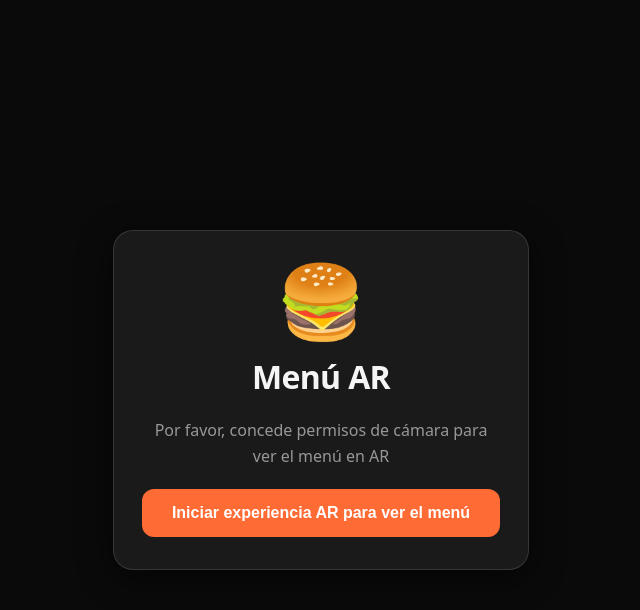
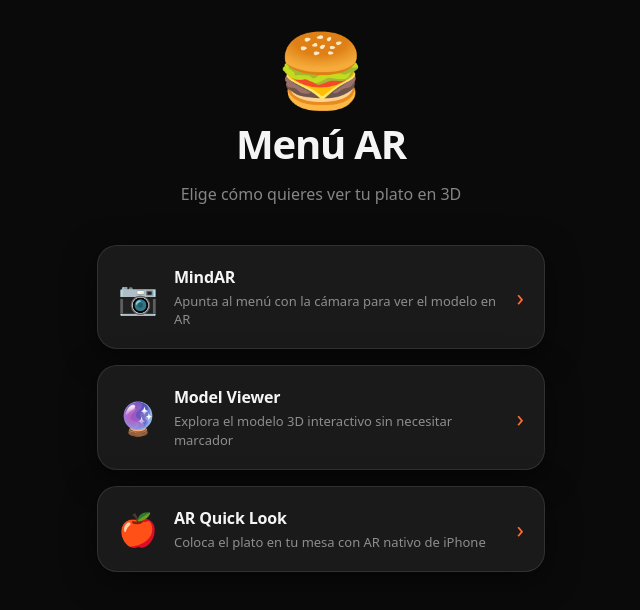
Before and after one commit to diegocashe/menu-ar, an Astro site: page / in a window 1280 px wide. Shown: the whole page, without its empty margins (319-959 px from the left). Built offline with nearby package versions, Linux system fonts and the light colour scheme; Astro itself is replaced by a stand-in of ours.

Commit message:
feat: add new AR pages for Quick Look, MindAR, and Model Viewer

```diff
--- /dev/null
+++ b/src/pages/ar-quicklook.astro
@@ -0,0 +1,84 @@
+---
+// SSG — fully prerendered
+---
+
+<!doctype html>
+<html lang="es">
+  <head>
+    <meta charset="UTF-8" />
+    <meta
+      name="viewport"
+      content="width=device-width, initial-scale=1.0, maximum-scale=1.0, user-scalable=no"
+    />
+    <meta name="generator" content={Astro.generator} />
+    <meta name="theme-color" content="#0a0a0a" />
+    <link rel="icon" type="image/svg+xml" href="/favicon.svg" />
+    <link rel="icon" href="/favicon.ico" />
+    <title>AR Quick Look — Menú AR</title>
+  </head>
+
+  <body>
+    <div class="placeholder">
+      <a href="/" class="back-btn" aria-label="Volver al inicio">‹ Volver</a>
+      <div class="placeholder__icon" aria-hidden="true">🍎</div>
+      <h1 class="placeholder__title">AR Quick Look</h1>
+      <p class="placeholder__desc">Próximamente — AR nativo de iPhone con formato USDZ</p>
+    </div>
+  </body>
+</html>
+
+<style>
+  :root {
+    --color-bg: #0a0a0a;
+    --color-surface: #1a1a1a;
+    --color-text: #f5f5f5;
+    --color-muted: rgba(255, 255, 255, 0.5);
+    --color-accent: #ff6b35;
+  }
+
+  *, *::before, *::after { box-sizing: border-box; margin: 0; padding: 0; }
+
+  html, body {
+    width: 100%;
+    height: 100%;
+    background: var(--color-bg);
+    color: var(--color-text);
+    font-family: system-ui, -apple-system, sans-serif;
+    -webkit-font-smoothing: antialiased;
+  }
+
+  .placeholder {
+    display: flex;
+    flex-direction: column;
+    align-items: center;
+    justify-content: center;
+    min-height: 100dvh;
+    gap: 1rem;
+    padding: 2rem;
+    text-align: center;
+  }
+
+  .back-btn {
+    position: fixed;
+    top: max(1rem, env(safe-area-inset-top));
+    left: 1rem;
+    color: var(--color-accent);
+    text-decoration: none;
+    font-size: 1rem;
+    font-weight: 600;
+    -webkit-tap-highlight-color: transparent;
+  }
+
+  .placeholder__icon { font-size: 4rem; line-height: 1; }
+
+  .placeholder__title {
+    font-size: 1.75rem;
+    font-weight: 800;
+    letter-spacing: -0.02em;
+  }
+
+  .placeholder__desc {
+    font-size: 0.9375rem;
+    color: var(--color-muted);
+  }
+</style>
--- a/src/pages/index.astro
+++ b/src/pages/index.astro
@@ -1,5 +1,5 @@
 ---
-// SSG — fully prerendered, no server runtime needed
+// SSG — fully prerendered
 ---
 
 <!doctype html>
@@ -15,59 +15,44 @@
     <link rel="icon" type="image/svg+xml" href="/favicon.svg" />
     <link rel="icon" href="/favicon.ico" />
     <title>Menú AR</title>
-
-    <script src="https://cdn.jsdelivr.net/npm/aframe@1.7.1/dist/aframe-v1.7.1.min.js" is:inline></script>
-    <script src="https://cdn.jsdelivr.net/npm/mind-ar@1.2.5/dist/mindar-image-aframe.prod.js" is:inline></script>
   </head>
 
   <body>
-    <!-- ── Permission gate ───────────────────────────────────────────────── -->
-    <div id="permission-gate" class="gate" aria-live="polite">
-      <div class="gate__card">
-        <div class="gate__icon" aria-hidden="true">🍔</div>
-        <h1 class="gate__title">Menú AR</h1>
-        <p id="gate-message" class="gate__message">
-          Por favor, concede permisos de cámara para ver el menú en AR
-        </p>
-        <button id="start-ar-btn" class="gate__btn" type="button">
-          Iniciar experiencia AR para ver el menú
-        </button>
-      </div>
-    </div>
+    <div class="home">
+      <header class="home__header">
+        <div class="home__icon" aria-hidden="true">🍔</div>
+        <h1 class="home__title">Menú AR</h1>
+        <p class="home__subtitle">Elige cómo quieres ver tu plato en 3D</p>
+      </header>
 
-    <!-- ── AR scene ───────────────────────────────────────────────────────── -->
-    <div id="ar-container" class="ar-container">
-      <a-scene
-        mindar-image="imageTargetSrc: /assets/targets.mind; autoStart: false; uiLoading: no; uiError: no; uiScanning: no"
-        color-space="sRGB"
-        renderer="colorManagement: true"
-        vr-mode-ui="enabled: false"
-        device-orientation-permission-ui="enabled: false"
-      >
-        <a-assets>
-          <a-asset-item
-            id="hamburguesa"
-            src="/assets/hamburguesa_maracucha.glb"
-          ></a-asset-item>
-        </a-assets>
+      <nav class="home__nav" aria-label="Experiencias AR">
+        <a href="/mindar" class="nav-card">
+          <span class="nav-card__icon" aria-hidden="true">📷</span>
+          <div class="nav-card__body">
+            <span class="nav-card__title">MindAR</span>
+            <span class="nav-card__desc">Apunta al menú con la cámara para ver el modelo en AR</span>
+          </div>
+          <span class="nav-card__arrow" aria-hidden="true">›</span>
+        </a>
 
-        <a-camera position="0 0 0" look-controls="enabled: false"></a-camera>
+        <a href="/model-viewer" class="nav-card">
+          <span class="nav-card__icon" aria-hidden="true">🔮</span>
+          <div class="nav-card__body">
+            <span class="nav-card__title">Model Viewer</span>
+            <span class="nav-card__desc">Explora el modelo 3D interactivo sin necesitar marcador</span>
+          </div>
+          <span class="nav-card__arrow" aria-hidden="true">›</span>
+        </a>
 
-        <a-entity mindar-image-target="targetIndex: 0">
-          <a-gltf-model
-            src="#hamburguesa"
-            position="0 0 0.1"
-            rotation="90 0 0"
-            scale="0.5 0.5 0.5"
-            animation-mixer
-          ></a-gltf-model>
-        </a-entity>
-      </a-scene>
-
-      <div id="scan-overlay" class="scan-overlay">
-        <div class="scan-overlay__frame"></div>
-        <p class="scan-overlay__hint">Apunta al menú para ver tu plato en 3D</p>
-      </div>
+        <a href="/ar-quicklook" class="nav-card">
+          <span class="nav-card__icon" aria-hidden="true">🍎</span>
+          <div class="nav-card__body">
+            <span class="nav-card__title">AR Quick Look</span>
+            <span class="nav-card__desc">Coloca el plato en tu mesa con AR nativo de iPhone</span>
+          </div>
+          <span class="nav-card__arrow" aria-hidden="true">›</span>
+        </a>
+      </nav>
     </div>
   </body>
 </html>
@@ -76,180 +61,119 @@
   :root {
     --color-bg: #0a0a0a;
     --color-surface: #1a1a1a;
-    --color-border: rgba(255, 255, 255, 0.12);
+    --color-surface-hover: #222;
+    --color-border: rgba(255, 255, 255, 0.1);
     --color-text: #f5f5f5;
-    --color-muted: rgba(255, 255, 255, 0.55);
+    --color-muted: rgba(255, 255, 255, 0.5);
     --color-accent: #ff6b35;
-    --color-accent-hover: #ff8557;
     --radius-card: 1.25rem;
-    --radius-btn: 0.75rem;
-    --shadow-card: 0 8px 32px rgba(0, 0, 0, 0.6);
+    --shadow-card: 0 8px 32px rgba(0, 0, 0, 0.5);
   }
 
   *, *::before, *::after { box-sizing: border-box; margin: 0; padding: 0; }
 
   html, body {
     width: 100%;
-    height: 100%;
+    min-height: 100%;
     background: var(--color-bg);
     color: var(--color-text);
     font-family: system-ui, -apple-system, sans-serif;
     -webkit-font-smoothing: antialiased;
-    overflow: hidden;
   }
 
-  .gate[hidden] { display: none; }
-
-  .gate {
-    position: fixed;
-    inset: 0;
-    display: flex;
-    align-items: center;
-    justify-content: center;
-    padding: 1.5rem;
-    background: var(--color-bg);
-    z-index: 100;
-  }
-
-  .gate__card {
+  .home {
     display: flex;
     flex-direction: column;
     align-items: center;
-    gap: 1.25rem;
+    min-height: 100dvh;
+    padding: 2rem 1.5rem 3rem;
+    gap: 2.5rem;
+  }
+
+  .home__header {
+    display: flex;
+    flex-direction: column;
+    align-items: center;
+    gap: 0.75rem;
+    text-align: center;
+    padding-top: env(safe-area-inset-top, 1rem);
+  }
+
+  .home__icon { font-size: clamp(3rem, 10vw, 4.5rem); line-height: 1; }
+
+  .home__title {
+    font-size: clamp(1.75rem, 6vw, 2.5rem);
+    font-weight: 800;
+    letter-spacing: -0.03em;
+  }
+
+  .home__subtitle {
+    font-size: clamp(0.875rem, 3vw, 1rem);
+    color: var(--color-muted);
+  }
+
+  .home__nav {
+    display: flex;
+    flex-direction: column;
+    gap: 1rem;
     width: 100%;
-    max-width: 26rem;
-    padding: 2rem 1.75rem;
+    max-width: 28rem;
+  }
+
+  .nav-card {
+    display: flex;
+    align-items: center;
+    gap: 1rem;
+    padding: 1.25rem 1.25rem 1.25rem 1.25rem;
     background: var(--color-surface);
     border: 1px solid var(--color-border);
     border-radius: var(--radius-card);
     box-shadow: var(--shadow-card);
-    text-align: center;
-  }
-
-  .gate__icon { font-size: clamp(3rem, 10vw, 4.5rem); line-height: 1; }
-
-  .gate__title {
-    font-size: clamp(1.5rem, 5vw, 2rem);
-    font-weight: 700;
-    letter-spacing: -0.02em;
-  }
-
-  .gate__message {
-    font-size: clamp(0.875rem, 3vw, 1rem);
-    color: var(--color-muted);
-    line-height: 1.6;
-  }
-
-  .gate__btn {
-    width: 100%;
-    min-height: 3rem;
-    padding: 0.75rem 1.5rem;
-    background: var(--color-accent);
-    color: #fff;
-    font-size: clamp(0.875rem, 3vw, 1rem);
-    font-weight: 600;
-    border: none;
-    border-radius: var(--radius-btn);
-    cursor: pointer;
-    transition: background 0.2s ease, transform 0.1s ease;
+    text-decoration: none;
+    color: inherit;
+    transition: background 0.2s ease, border-color 0.2s ease, transform 0.1s ease;
     -webkit-tap-highlight-color: transparent;
     touch-action: manipulation;
   }
 
-  .gate__btn:hover { background: var(--color-accent-hover); }
-  .gate__btn:active { transform: scale(0.97); }
-  .gate--error .gate__btn { background: #555; cursor: not-allowed; }
-
-  .ar-container {
-    position: fixed;
-    inset: 0;
-    width: 100vw;
-    height: 100vh;
+  .nav-card:hover {
+    background: var(--color-surface-hover);
+    border-color: rgba(255, 255, 255, 0.2);
   }
 
-  .scan-overlay {
-    position: absolute;
-    inset: 0;
+  .nav-card:active { transform: scale(0.98); }
+
+  .nav-card__icon {
+    font-size: 2rem;
+    line-height: 1;
+    flex-shrink: 0;
+  }
+
+  .nav-card__body {
     display: flex;
     flex-direction: column;
-    align-items: center;
-    justify-content: center;
-    gap: 1.5rem;
-    pointer-events: none;
-    z-index: 10;
+    gap: 0.25rem;
+    flex: 1;
+    min-width: 0;
   }
 
-  .scan-overlay__frame {
-    width: clamp(10rem, 60vw, 16rem);
-    aspect-ratio: 1;
-    border: 2px solid var(--color-accent);
-    border-radius: 1rem;
-    box-shadow: 0 0 0 9999px rgba(0, 0, 0, 0.35);
-    animation: pulse 2s ease-in-out infinite;
+  .nav-card__title {
+    font-size: 1rem;
+    font-weight: 700;
+    letter-spacing: -0.01em;
   }
 
-  .scan-overlay__hint {
-    font-size: clamp(0.8rem, 3vw, 0.9rem);
-    color: #fff;
-    background: rgba(0, 0, 0, 0.55);
-    padding: 0.4rem 0.9rem;
-    border-radius: 2rem;
-    backdrop-filter: blur(4px);
-    -webkit-backdrop-filter: blur(4px);
+  .nav-card__desc {
+    font-size: 0.8125rem;
+    color: var(--color-muted);
+    line-height: 1.4;
   }
 
-  @keyframes pulse {
-    0%, 100% { opacity: 1; }
-    50%       { opacity: 0.4; }
+  .nav-card__arrow {
+    font-size: 1.5rem;
+    color: var(--color-accent);
+    font-weight: 300;
+    flex-shrink: 0;
+    line-height: 1;
   }
-
-  .scan-overlay--hidden { display: none; }
 </style>
-
-<script>
-  const gate        = document.getElementById('permission-gate') as HTMLDivElement;
-  const gateMessage = document.getElementById('gate-message') as HTMLParagraphElement;
-  const startBtn    = document.getElementById('start-ar-btn') as HTMLButtonElement;
-  const arContainer = document.getElementById('ar-container') as HTMLDivElement;
-  const scanOverlay = document.getElementById('scan-overlay') as HTMLDivElement;
-
-  startBtn.addEventListener('click', async () => {
-    startBtn.disabled = true;
-    startBtn.textContent = 'Iniciando…';
-
-    try {
-      await navigator.mediaDevices.getUserMedia({ video: { facingMode: 'environment' } });
-
-      gate.setAttribute('hidden', '');
-
-      const scene = arContainer.querySelector('a-scene') as HTMLElement & {
-        hasLoaded?: boolean;
-        systems?: Record<string, { start?: () => void }>;
-      };
-
-      const startMindAR = (): void => {
-        scene.systems?.['mindar-image-system']?.start?.();
-      };
-
-      if (scene.hasLoaded) {
-        startMindAR();
-      } else {
-        scene.addEventListener('loaded', startMindAR, { once: true });
-      }
-
-      const target = arContainer.querySelector('[mindar-image-target]');
-      target?.addEventListener('targetFound', () => {
-        scanOverlay.classList.add('scan-overlay--hidden');
-      });
-      target?.addEventListener('targetLost', () => {
-        scanOverlay.classList.remove('scan-overlay--hidden');
-      });
-
-    } catch {
-      gate.classList.add('gate--error');
-      gateMessage.textContent =
-        'No se pudieron obtener los permisos de cámara. Por favor, revisa la configuración de tu navegador.';
-      startBtn.textContent = 'Permisos denegados';
-    }
-  });
-</script>
--- /dev/null
+++ b/src/pages/mindar.astro
@@ -0,0 +1,270 @@
+---
+// SSG — fully prerendered, no server runtime needed
+---
+
+<!doctype html>
+<html lang="es">
+  <head>
+    <meta charset="UTF-8" />
+    <meta
+      name="viewport"
+      content="width=device-width, initial-scale=1.0, maximum-scale=1.0, user-scalable=no"
+    />
+    <meta name="generator" content={Astro.generator} />
+    <meta name="theme-color" content="#0a0a0a" />
+    <link rel="icon" type="image/svg+xml" href="/favicon.svg" />
+    <link rel="icon" href="/favicon.ico" />
+    <title>Menú AR</title>
+
+    <script src="https://cdn.jsdelivr.net/npm/aframe@1.7.1/dist/aframe-v1.7.1.min.js" is:inline></script>
+    <script src="https://cdn.jsdelivr.net/npm/mind-ar@1.2.5/dist/mindar-image-aframe.prod.js" is:inline></script>
+  </head>
+
+  <body>
+    <!-- ── Back navigation ──────────────────────────────────────────────── -->
+    <a href="/" class="back-btn" aria-label="Volver al inicio">‹ Volver</a>
+
+    <!-- ── Permission gate ───────────────────────────────────────────────── -->
+    <div id="permission-gate" class="gate" aria-live="polite">
+      <div class="gate__card">
+        <div class="gate__icon" aria-hidden="true">🍔</div>
+        <h1 class="gate__title">Menú AR</h1>
+        <p id="gate-message" class="gate__message">
+          Por favor, concede permisos de cámara para ver el menú en AR
+        </p>
+        <button id="start-ar-btn" class="gate__btn" type="button">
+          Iniciar experiencia AR para ver el menú
+        </button>
+      </div>
+    </div>
+
+    <!-- ── AR scene ───────────────────────────────────────────────────────── -->
+    <div id="ar-container" class="ar-container">
+      <a-scene
+        mindar-image="imageTargetSrc: /assets/targets.mind; autoStart: false; uiLoading: no; uiError: no; uiScanning: no"
+        color-space="sRGB"
+        renderer="colorManagement: true"
+        vr-mode-ui="enabled: false"
+        device-orientation-permission-ui="enabled: false"
+      >
+        <a-assets>
+          <a-asset-item
+            id="hamburguesa"
+            src="/assets/hamburguesa_maracucha.glb"
+          ></a-asset-item>
+        </a-assets>
+
+        <a-camera position="0 0 0" look-controls="enabled: false"></a-camera>
+
+        <a-entity mindar-image-target="targetIndex: 0">
+          <a-gltf-model
+            src="#hamburguesa"
+            position="0 0 0.1"
+            rotation="90 0 0"
+            scale="0.5 0.5 0.5"
+            animation-mixer
+          ></a-gltf-model>
+        </a-entity>
+      </a-scene>
+
+      <div id="scan-overlay" class="scan-overlay">
+        <div class="scan-overlay__frame"></div>
+        <p class="scan-overlay__hint">Apunta al menú para ver tu plato en 3D</p>
+      </div>
+    </div>
+  </body>
+</html>
+
+<style>
+  :root {
+    --color-bg: #0a0a0a;
+    --color-surface: #1a1a1a;
+    --color-border: rgba(255, 255, 255, 0.12);
+    --color-text: #f5f5f5;
+    --color-muted: rgba(255, 255, 255, 0.55);
+    --color-accent: #ff6b35;
+    --color-accent-hover: #ff8557;
+    --radius-card: 1.25rem;
+    --radius-btn: 0.75rem;
+    --shadow-card: 0 8px 32px rgba(0, 0, 0, 0.6);
+  }
+
+  *, *::before, *::after { box-sizing: border-box; margin: 0; padding: 0; }
+
+  .back-btn {
+    position: fixed;
+    top: max(1rem, env(safe-area-inset-top));
+    left: 1rem;
+    z-index: 200;
+    color: var(--color-accent);
+    text-decoration: none;
+    font-size: 1rem;
+    font-weight: 600;
+    -webkit-tap-highlight-color: transparent;
+  }
+
+  html, body {
+    width: 100%;
+    height: 100%;
+    background: var(--color-bg);
+    color: var(--color-text);
+    font-family: system-ui, -apple-system, sans-serif;
+    -webkit-font-smoothing: antialiased;
+    overflow: hidden;
+  }
+
+  .gate[hidden] { display: none; }
+
+  .gate {
+    position: fixed;
+    inset: 0;
+    display: flex;
+    align-items: center;
+    justify-content: center;
+    padding: 1.5rem;
+    background: var(--color-bg);
+    z-index: 100;
+  }
+
+  .gate__card {
+    display: flex;
+    flex-direction: column;
+    align-items: center;
+    gap: 1.25rem;
+    width: 100%;
+    max-width: 26rem;
+    padding: 2rem 1.75rem;
+    background: var(--color-surface);
+    border: 1px solid var(--color-border);
+    border-radius: var(--radius-card);
+    box-shadow: var(--shadow-card);
+    text-align: center;
+  }
+
+  .gate__icon { font-size: clamp(3rem, 10vw, 4.5rem); line-height: 1; }
+
+  .gate__title {
+    font-size: clamp(1.5rem, 5vw, 2rem);
+    font-weight: 700;
+    letter-spacing: -0.02em;
+  }
+
+  .gate__message {
+    font-size: clamp(0.875rem, 3vw, 1rem);
+    color: var(--color-muted);
+    line-height: 1.6;
+  }
+
+  .gate__btn {
+    width: 100%;
+    min-height: 3rem;
+    padding: 0.75rem 1.5rem;
+    background: var(--color-accent);
+    color: #fff;
+    font-size: clamp(0.875rem, 3vw, 1rem);
+    font-weight: 600;
+    border: none;
+    border-radius: var(--radius-btn);
+    cursor: pointer;
+    transition: background 0.2s ease, transform 0.1s ease;
+    -webkit-tap-highlight-color: transparent;
+    touch-action: manipulation;
+  }
+
+  .gate__btn:hover { background: var(--color-accent-hover); }
+  .gate__btn:active { transform: scale(0.97); }
+  .gate--error .gate__btn { background: #555; cursor: not-allowed; }
+
+  .ar-container {
+    position: fixed;
+    inset: 0;
+    width: 100vw;
+    height: 100vh;
+  }
+
+  .scan-overlay {
+    position: absolute;
+    inset: 0;
+    display: flex;
+    flex-direction: column;
+    align-items: center;
+    justify-content: center;
+    gap: 1.5rem;
+    pointer-events: none;
+    z-index: 10;
+  }
+
+  .scan-overlay__frame {
+    width: clamp(10rem, 60vw, 16rem);
+    aspect-ratio: 1;
+    border: 2px solid var(--color-accent);
+    border-radius: 1rem;
+    box-shadow: 0 0 0 9999px rgba(0, 0, 0, 0.35);
+    animation: pulse 2s ease-in-out infinite;
+  }
+
+  .scan-overlay__hint {
+    font-size: clamp(0.8rem, 3vw, 0.9rem);
+    color: #fff;
+    background: rgba(0, 0, 0, 0.55);
+    padding: 0.4rem 0.9rem;
+    border-radius: 2rem;
+    backdrop-filter: blur(4px);
+    -webkit-backdrop-filter: blur(4px);
+  }
+
+  @keyframes pulse {
+    0%, 100% { opacity: 1; }
+    50%       { opacity: 0.4; }
+  }
+
+  .scan-overlay--hidden { display: none; }
+</style>
+
+<script>
+  const gate        = document.getElementById('permission-gate') as HTMLDivElement;
+  const gateMessage = document.getElementById('gate-message') as HTMLParagraphElement;
+  const startBtn    = document.getElementById('start-ar-btn') as HTMLButtonElement;
+  const arContainer = document.getElementById('ar-container') as HTMLDivElement;
+  const scanOverlay = document.getElementById('scan-overlay') as HTMLDivElement;
+
+  startBtn.addEventListener('click', async () => {
+    startBtn.disabled = true;
+    startBtn.textContent = 'Iniciando…';
+
+    try {
+      await navigator.mediaDevices.getUserMedia({ video: { facingMode: 'environment' } });
+
+      gate.setAttribute('hidden', '');
+
+      const scene = arContainer.querySelector('a-scene') as HTMLElement & {
+        hasLoaded?: boolean;
+        systems?: Record<string, { start?: () => void }>;
+      };
+
+      const startMindAR = (): void => {
+        scene.systems?.['mindar-image-system']?.start?.();
+      };
+
+      if (scene.hasLoaded) {
+        startMindAR();
+      } else {
+        scene.addEventListener('loaded', startMindAR, { once: true });
+      }
+
+      const target = arContainer.querySelector('[mindar-image-target]');
+      target?.addEventListener('targetFound', () => {
+        scanOverlay.classList.add('scan-overlay--hidden');
+      });
+      target?.addEventListener('targetLost', () => {
+        scanOverlay.classList.remove('scan-overlay--hidden');
+      });
+
+    } catch {
+      gate.classList.add('gate--error');
+      gateMessage.textContent =
+        'No se pudieron obtener los permisos de cámara. Por favor, revisa la configuración de tu navegador.';
+      startBtn.textContent = 'Permisos denegados';
+    }
+  });
+</script>
--- /dev/null
+++ b/src/pages/model-viewer.astro
@@ -0,0 +1,84 @@
+---
+// SSG — fully prerendered
+---
+
+<!doctype html>
+<html lang="es">
+  <head>
+    <meta charset="UTF-8" />
+    <meta
+      name="viewport"
+      content="width=device-width, initial-scale=1.0, maximum-scale=1.0, user-scalable=no"
+    />
+    <meta name="generator" content={Astro.generator} />
+    <meta name="theme-color" content="#0a0a0a" />
+    <link rel="icon" type="image/svg+xml" href="/favicon.svg" />
+    <link rel="icon" href="/favicon.ico" />
+    <title>Model Viewer — Menú AR</title>
+  </head>
+
+  <body>
+    <div class="placeholder">
+      <a href="/" class="back-btn" aria-label="Volver al inicio">‹ Volver</a>
+      <div class="placeholder__icon" aria-hidden="true">🔮</div>
+      <h1 class="placeholder__title">Model Viewer</h1>
+      <p class="placeholder__desc">Próximamente — visor 3D interactivo sin marcador</p>
+    </div>
+  </body>
+</html>
+
+<style>
+  :root {
+    --color-bg: #0a0a0a;
+    --color-surface: #1a1a1a;
+    --color-text: #f5f5f5;
+    --color-muted: rgba(255, 255, 255, 0.5);
+    --color-accent: #ff6b35;
+  }
+
+  *, *::before, *::after { box-sizing: border-box; margin: 0; padding: 0; }
+
+  html, body {
+    width: 100%;
+    height: 100%;
+    background: var(--color-bg);
+    color: var(--color-text);
+    font-family: system-ui, -apple-system, sans-serif;
+    -webkit-font-smoothing: antialiased;
+  }
+
+  .placeholder {
+    display: flex;
+    flex-direction: column;
+    align-items: center;
+    justify-content: center;
+    min-height: 100dvh;
+    gap: 1rem;
+    padding: 2rem;
+    text-align: center;
+  }
+
+  .back-btn {
+    position: fixed;
+    top: max(1rem, env(safe-area-inset-top));
+    left: 1rem;
+    color: var(--color-accent);
+    text-decoration: none;
+    font-size: 1rem;
+    font-weight: 600;
+    -webkit-tap-highlight-color: transparent;
+  }
+
+  .placeholder__icon { font-size: 4rem; line-height: 1; }
+
+  .placeholder__title {
+    font-size: 1.75rem;
+    font-weight: 800;
+    letter-spacing: -0.02em;
+  }
+
+  .placeholder__desc {
+    font-size: 0.9375rem;
+    color: var(--color-muted);
+  }
+</style>
```
